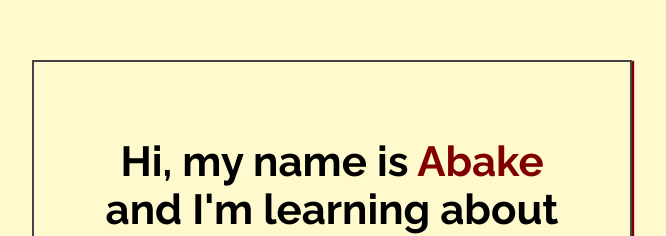
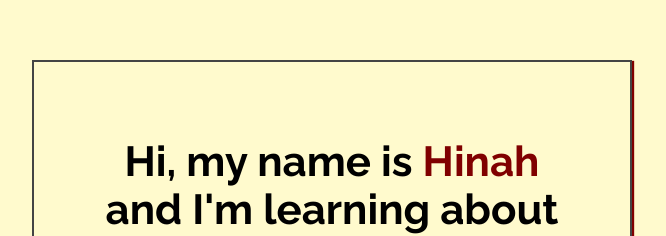
Before and after one commit to Rahina2/my-first-repo, a plain HTML site: page index.html in a window 1280 px wide. Shown: the part 164-400 px from the top of the page, without its empty margins (308-974 px from the left). Drawn offline with Linux system fonts and the light colour scheme.

Commit message:
Changed name on index.html

```diff
--- a/index.html
+++ b/index.html
@@ -14,7 +14,7 @@
 <body>
 
     <div class="greeting">
-        <h1>Hi, my name is <span class="highlight">Abake</span> and I'm learning about Git! </h1>
+        <h1>Hi, my name is <span class="highlight">Hinah</span> and I'm learning about Git! </h1>
 
         <p>Yay! Git is the best! wai</p>
     </div>
```
